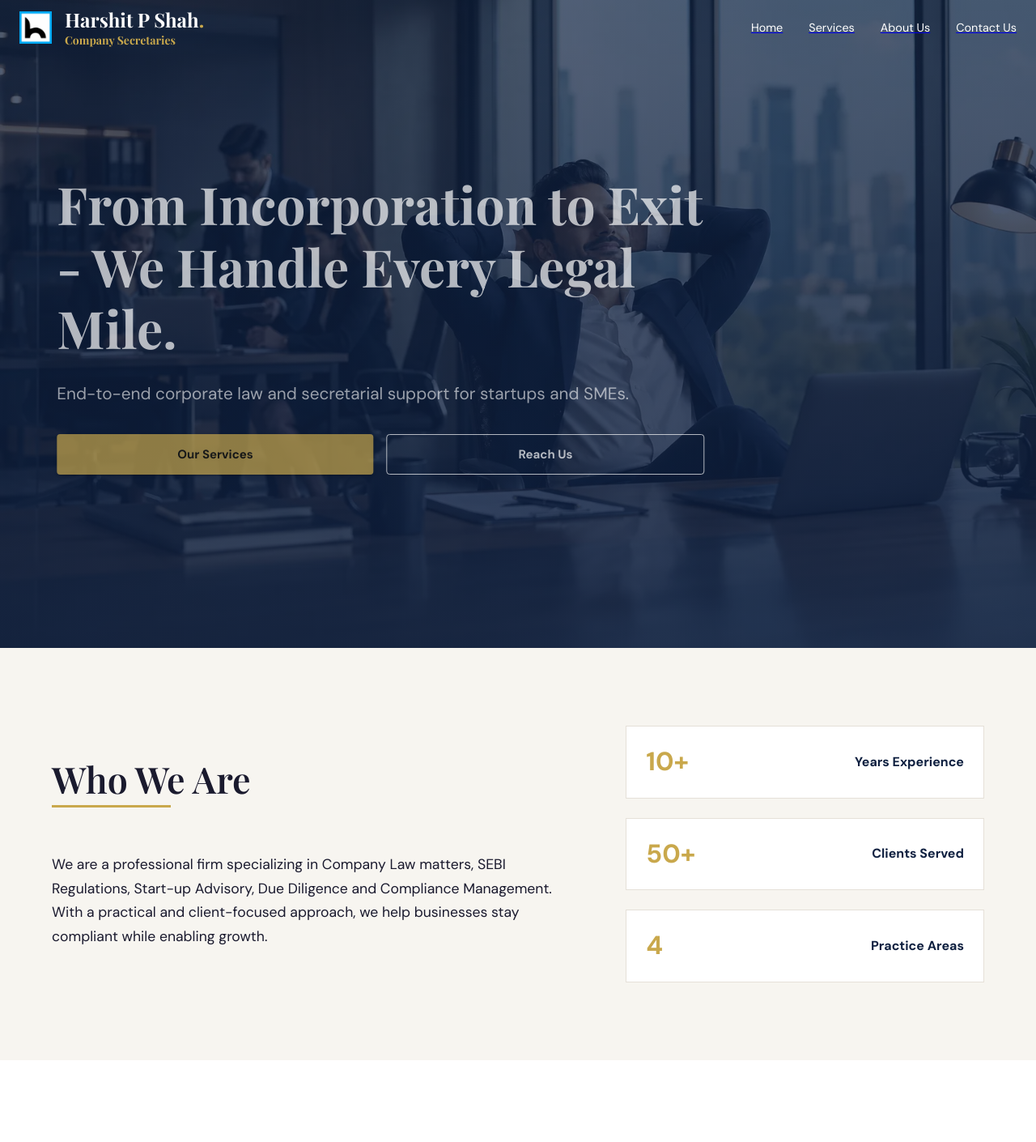
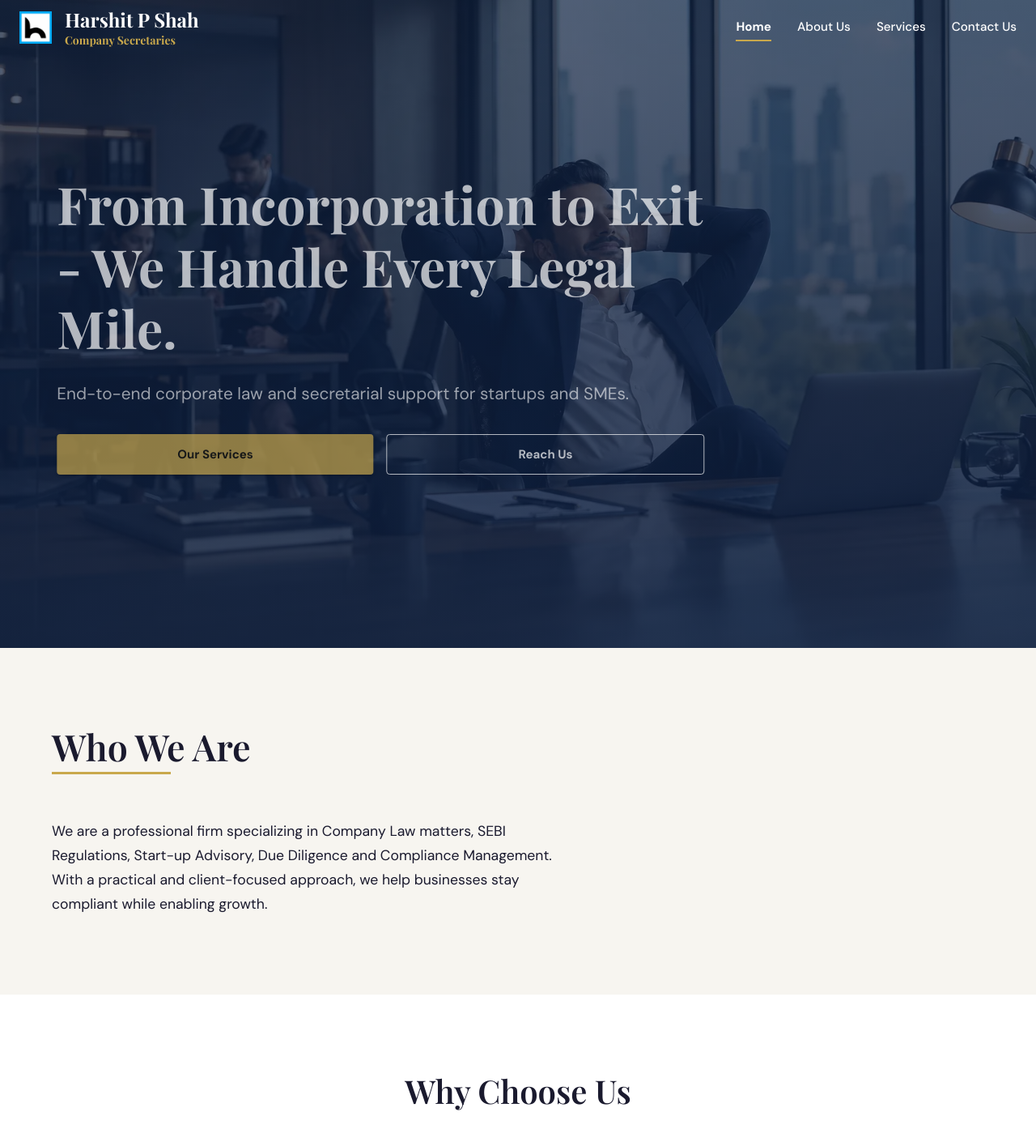
Before and after one commit to Jainysh/cs-harshitshah, a Next.js app: page / in a window 1280 px wide. Shown: the top 1410 px of the page at 81% size. Built offline with nearby package versions, Linux system fonts and the light colour scheme; what @mui/material-nextjs would draw is missing.

Commit message:
feat: feedback items addressed

```diff
--- a/src/components/Footer.tsx
+++ b/src/components/Footer.tsx
@@ -20,8 +20,8 @@ import {
 import Link from "next/link";
 
 const quickLinks = [
+  { name: "About Us", href: "/about-us" },
   { name: "Our Services", href: "/services" },
-  { name: "About Us", href: "/about-us" },
   // { name: "Blogs", href: "/blogs" },
   { name: "Contact Us", href: "/contact-us" },
   { name: "Disclaimer", href: "/disclaimer" },
@@ -41,7 +41,7 @@ export default function Footer() {
               variant="h5"
               sx={{ fontFamily: "Playfair Display", fontWeight: 700, mb: 2 }}
             >
-              {CompanyDetails.proprieter}<span style={{ color: "#C9A84C" }}>.</span>
+              {CompanyDetails.proprieter}
             </Typography>
             <Typography
               variant="body2"
--- a/src/components/Navbar.tsx
+++ b/src/components/Navbar.tsx
@@ -19,8 +19,8 @@ import { CompanyDetails } from "@/utils/constants";
 
 const navLinks = [
   { text: "Home", href: "/" },
+  { text: "About Us", href: "/about-us" },
   { text: "Services", href: "/services" },
-  { text: "About Us", href: "/about-us" },
   // { text: "Blogs", href: "/blogs" },
   { text: "Contact Us", href: "/contact-us" },
 ];
@@ -74,7 +74,7 @@ export default function Navbar() {
               }}
             >
               {CompanyDetails.proprieter}
-              <span style={{ color: "#C9A84C" }}>.</span>
+              {/* <span style={{ color: "#C9A84C" }}>.</span> */}
             </Typography>
             <Typography
               variant="body2"
@@ -91,20 +91,46 @@ export default function Navbar() {
 
         {/* Desktop Nav */}
         <Box sx={{ display: { xs: "none", md: "flex" }, gap: 4 }}>
-          {navLinks.map((link) => (
-            <Link key={link.text} href={link.href} passHref>
+          {navLinks.map((link) => {
+            const isActive =
+              pathname === link.href ||
+              (link.href !== "/" && pathname.startsWith(link.href));
+
+            return (
+              <Link
+                key={link.text}
+                href={link.href}
+                passHref
+                style={{ textDecoration: "none" }}
+              >
                 <Typography
                   sx={{
                     color: scrolled || !isHomePage ? "text.primary" : "white",
-                  fontSize: "0.9rem",
+                    fontSize: "0.95rem",
+                    fontWeight: isActive ? 600 : 500,
+                    position: "relative",
                     "&:hover": { color: "secondary.main" },
-                  transition: "color 0.2s",
+                    "&::after": {
+                      content: '""',
+                      position: "absolute",
+                      width: isActive ? "100%" : "0%",
+                      height: "2px",
+                      bottom: "-4px",
+                      left: "0",
+                      backgroundColor: "secondary.main",
+                      transition: "width 0.3s ease-in-out",
+                    },
+                    "&:hover::after": {
+                      width: "100%",
+                    },
+                    transition: "all 0.3s ease-in-out",
                   }}
                 >
                   {link.text}
                 </Typography>
               </Link>
-          ))}
+            )
+          })}
         </Box>
 
         <IconButton
--- a/src/components/ServicesGrid.tsx
+++ b/src/components/ServicesGrid.tsx
@@ -6,12 +6,14 @@ import {
   WorkOutlineOutlined,
 } from "@mui/icons-material";
 import { Box, Container, Typography, Grid, Paper } from "@mui/material";
+import Link from "next/link";
 
 const services = [
   {
     title: "SEBI Regulatory Advisory",
     desc: "Expert guidance for AIF, PMS, and Investment Advisers.",
-    size: 8,
+    size: 6,
+    link: '/services?tab=0',
     icon: (
       <AssuredWorkloadOutlined
         sx={{ fontSize: { xs: 28, md: 32 }, color: "#C9A84C" }}
@@ -21,7 +23,8 @@ const services = [
   {
     title: "Corporate Law",
     desc: "Full-cycle secretarial support.",
-    size: 4,
+    size: 6,
+    link: '/services?tab=1',
     icon: (
       <WorkOutlineOutlined
         sx={{ fontSize: { xs: 28, md: 32 }, color: "#C9A84C" }}
@@ -31,25 +34,27 @@ const services = [
   {
     title: "Startup Advisory",
     desc: "From incorporation to funding compliance.",
-    size: 4,
+    size: 6,
+    link: '/services?tab=2',
     icon: (
       <Diversity3 sx={{ fontSize: { xs: 28, md: 32 }, color: "#C9A84C" }} />
     ),
   },
-  {
-    title: "Due Diligence",
-    desc: "Thorough audits for acquisitions and investments.",
-    size: 4,
-    icon: (
-      <GppGoodOutlined
-        sx={{ fontSize: { xs: 28, md: 32 }, color: "#C9A84C" }}
-      />
-    ),
-  },
+  // {
+  //   title: "Due Diligence",
+  //   desc: "Thorough audits for acquisitions and investments.",
+  //   size: 4,
+  //   icon: (
+  //     <GppGoodOutlined
+  //       sx={{ fontSize: { xs: 28, md: 32 }, color: "#C9A84C" }}
+  //     />
+  //   ),
+  // },
   {
     title: "Contract Drafting",
     desc: "Vetting and drafting commercial agreements.",
-    size: 4,
+    size: 6,
+    link: '/services?tab=3',
     icon: (
       <ArticleOutlined
         sx={{ fontSize: { xs: 28, md: 32 }, color: "#C9A84C" }}
@@ -87,6 +92,7 @@ export default function ServicesGrid() {
         <Grid container spacing={3}>
           {services.map((s, i) => (
             <Grid size={{ xs: 12, md: s.size }} key={i}>
+              <Link href={s.link} style={{ textDecoration: 'none', display: 'block', height: '100%' }}>
                 <Paper
                   sx={{
                     p: 4,
@@ -94,6 +100,7 @@ export default function ServicesGrid() {
                     border: "1px solid #E5E0D8",
                     backgroundColor: "background.default",
                     boxShadow: "none",
+                    cursor: "pointer",
                     transition: "all 0.3s ease",
                     textAlign: { xs: "center", sm: "left" },
                     "&:hover": {
@@ -123,6 +130,7 @@ export default function ServicesGrid() {
                     {s.desc}
                   </Typography>
                 </Paper>
+              </Link>
             </Grid>
           ))}
         </Grid>
--- a/src/components/WhoWeAre.tsx
+++ b/src/components/WhoWeAre.tsx
@@ -73,7 +73,7 @@ export default function WhoWeAre() {
           </Grid>
 
           {/* RIGHT STATS */}
-          <Grid size={{ xs: 12, md: 5 }}>
+          {/* <Grid size={{ xs: 12, md: 5 }}>
             <Stack spacing={{ xs: 2, md: 3 }}>
               {stats.map((stat, i) => (
                 <motion.div
@@ -120,7 +120,7 @@ export default function WhoWeAre() {
                 </motion.div>
               ))}
             </Stack>
-          </Grid>
+          </Grid> */}
         </Grid>
       </Container>
     </Box>
```
Also changed, not shown: src/components/Testimonials.tsx (+118 -21 lines). Lines whose indentation alone changed are shown as unchanged.
